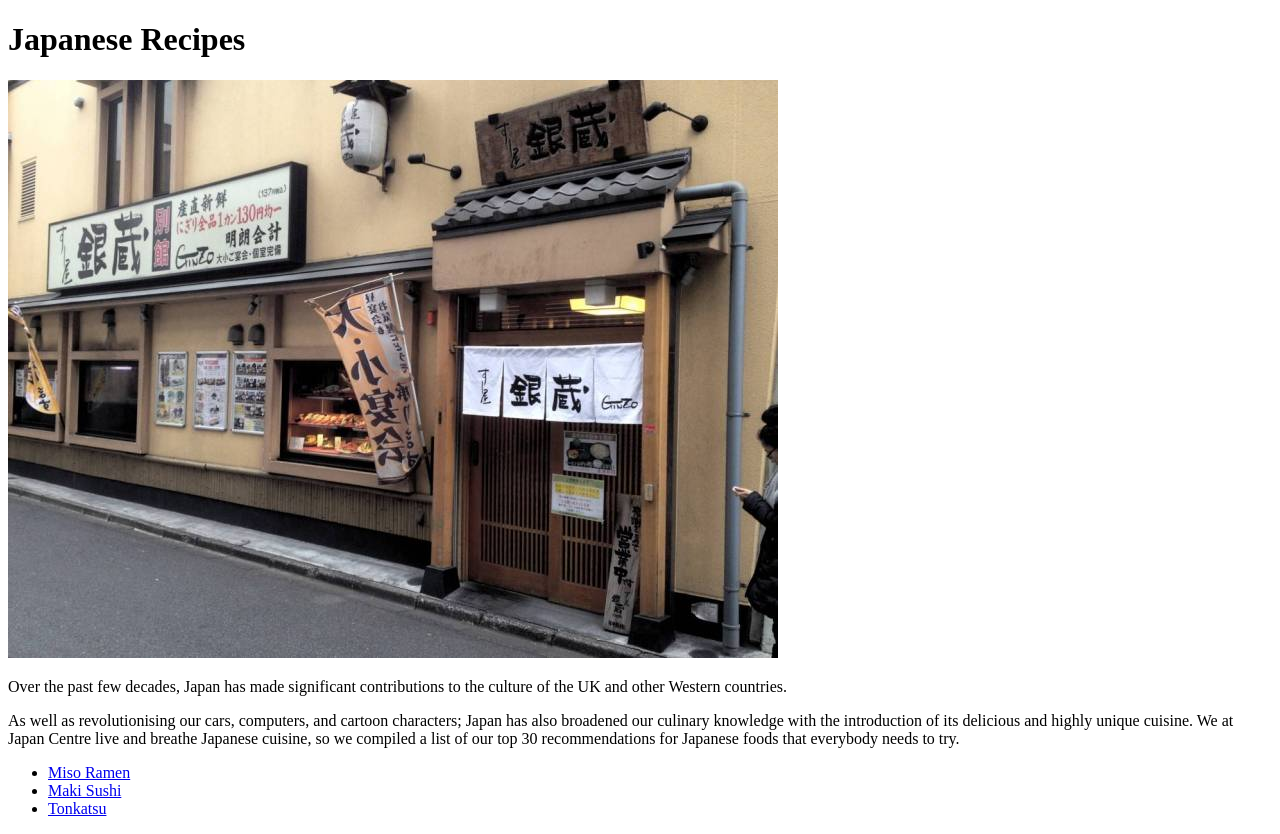
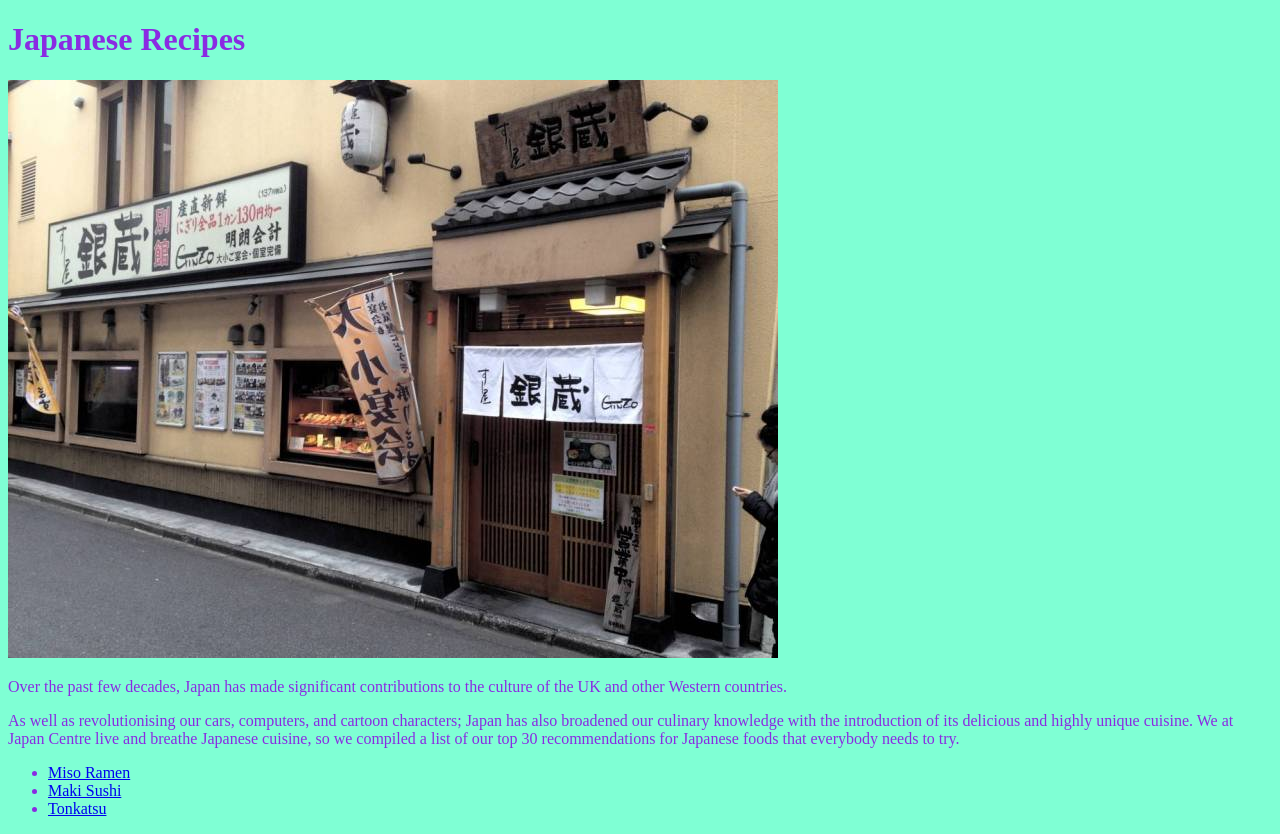
Before and after one commit to Mon-Don/odin-recipes, a plain HTML site: page index.html in a window 1280 px wide. Drawn offline with Linux system fonts and the light colour scheme.

Commit message:
Added background color and text color to the website.

```diff
--- a/index.html
+++ b/index.html
@@ -1,12 +1,15 @@
 <!DOCTYPE html>
 <html lang="en">
-    <meta charset="utf-8">
-    <title>Japanese-recipes</title>
-    <body>
-        <h1>Japanese Recipes</h1>
+    <head>
+        <meta charset="utf-8">
+        <title>Japanese-recipes</title>
+        <link rel="stylesheet" href="styles/styles.css" />
+    </head>
+    <body class="background color">
+        <h1 class="color">Japanese Recipes</h1>
         <img src="./assets/ginzo-exterior-770x578.jpg">
-        <p>Over the past few decades, Japan has made significant contributions to the culture of the UK and other Western countries.</p>
-        <p>As well as revolutionising our cars, computers, and cartoon characters; Japan has also broadened our culinary knowledge with the introduction of its delicious and highly unique cuisine. We at Japan Centre live and breathe Japanese cuisine, so we compiled a list of our top 30 recommendations for Japanese foods that everybody needs to try.</p>
+        <p class="color">Over the past few decades, Japan has made significant contributions to the culture of the UK and other Western countries.</p>
+        <p class="color">As well as revolutionising our cars, computers, and cartoon characters; Japan has also broadened our culinary knowledge with the introduction of its delicious and highly unique cuisine. We at Japan Centre live and breathe Japanese cuisine, so we compiled a list of our top 30 recommendations for Japanese foods that everybody needs to try.</p>
         <ul>
             <li><a  href="recipes/ramen.html">Miso Ramen</a></li>
             <li><a  href="recipes/sushi.html">Maki Sushi</a></li>
--- /dev/null
+++ b/styles/styles.css
@@ -0,0 +1,6 @@
+.background{
+    background-color: aquamarine;
+}
+.color{
+    color: blueviolet;
+}
```
Also changed, not shown: recipes/ramen.html (+6 -3 lines), recipes/sushi.html (+6 -3 lines), recipes/tonkatsu.html (+6 -3 lines).
